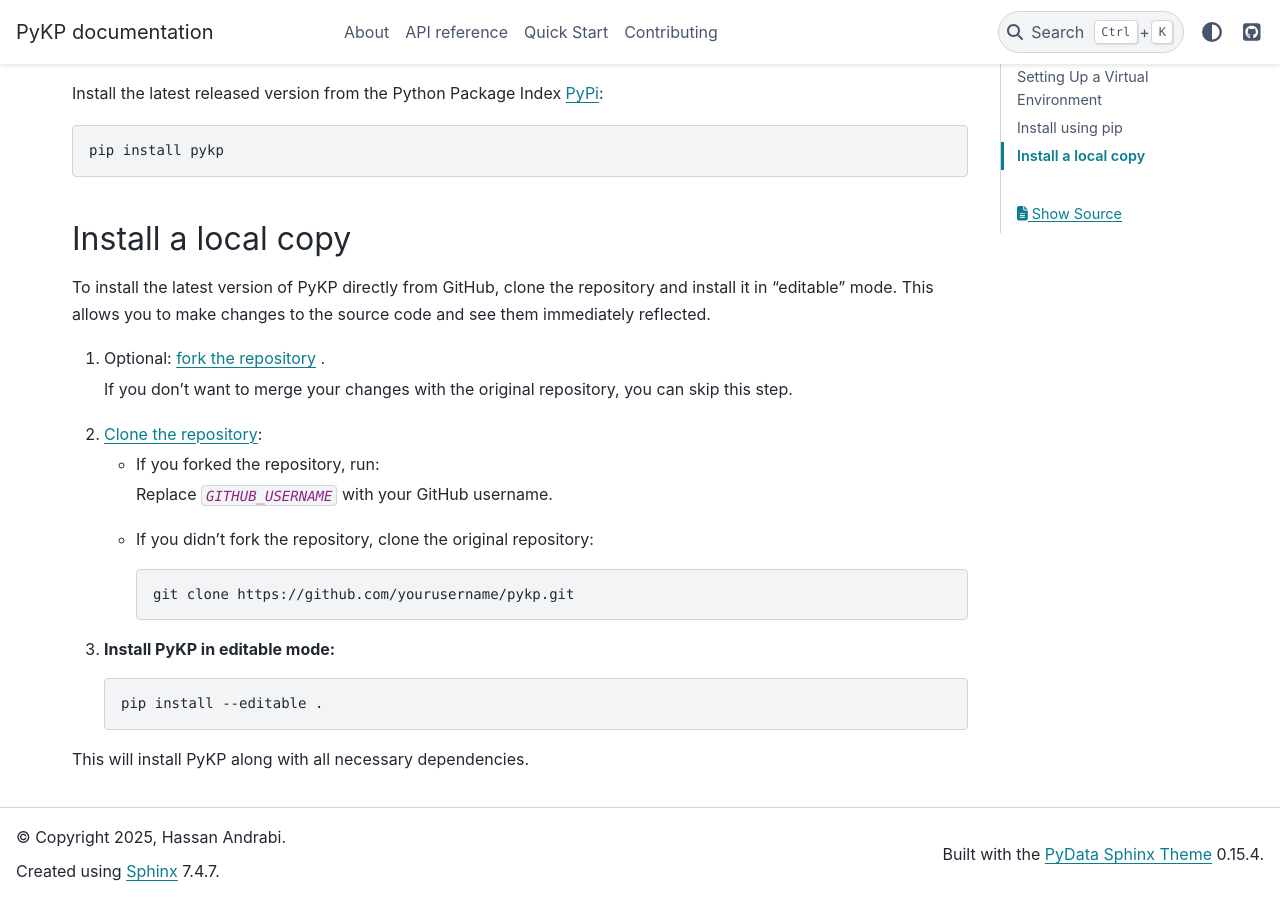
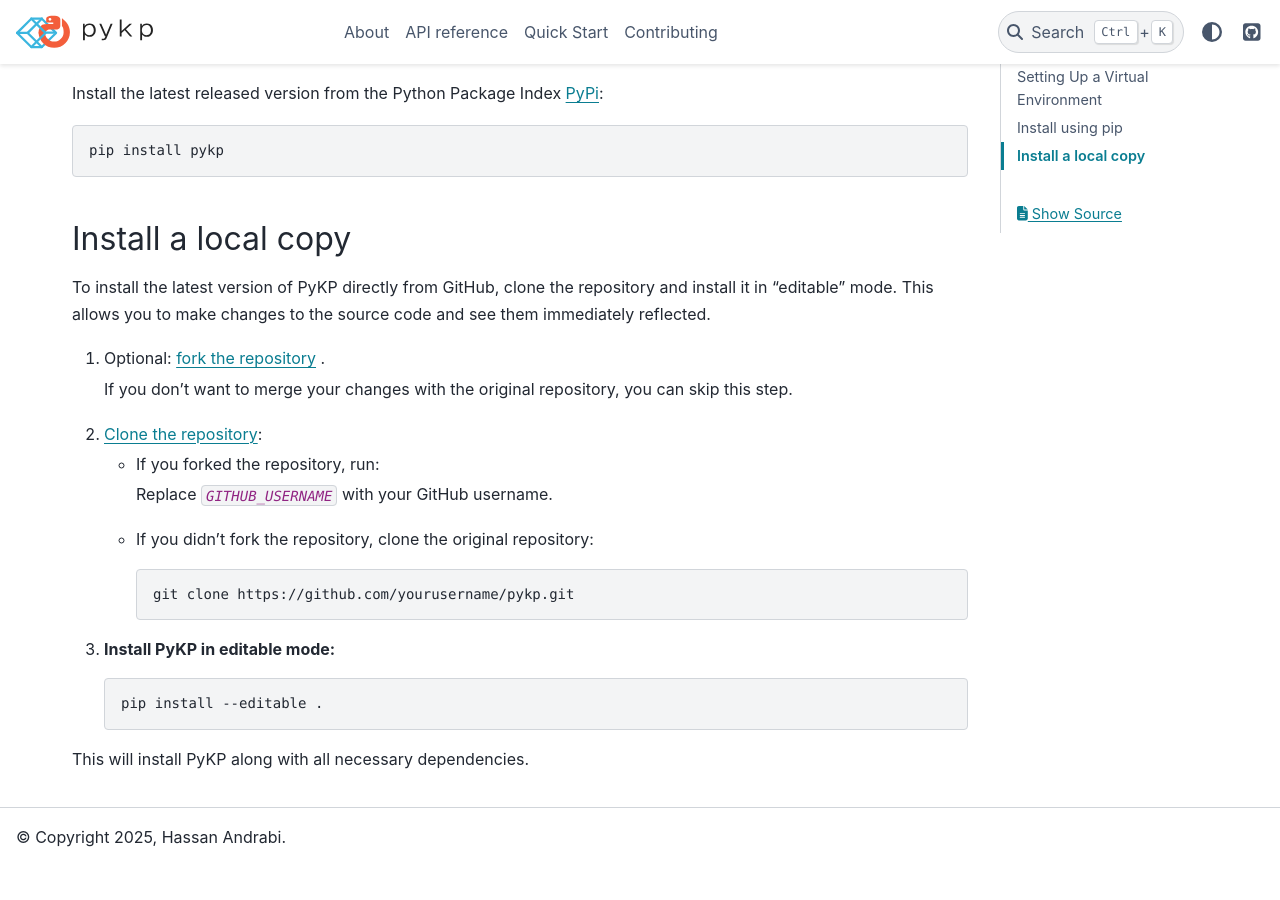
Before and after one commit to HRSAndrabi/pykp, a Sphinx documentation site: the page built from docs/source/installation/index.rst, in a window 1280 px wide and 900 px high, scrolled down 800 px. Built offline with Sphinx 7.4.7 and the PyData theme 0.15.4, drawn with Linux system fonts in a browser that asks for light colours; after the commit the page ends 1666 px from its top, so only the background shows below that.

Commit message:
docs: add logo.

```diff
--- a/docs/source/conf.py
+++ b/docs/source/conf.py
@@ -55,6 +55,7 @@
 html_permalinks_icon = Icons.permalinks_icon
 html_static_path = ["_static"]
 
+
 html_sidebars = {
   "index.html": [],
   "about/*": [],
@@ -66,4 +67,10 @@
 html_theme_options = {
   "header_links_before_dropdown": 4,
   "github_url": "https://github.com/HRSAndrabi/pykp",
+  "footer_start": ["copyright"],
+  "footer_end": [],
+	"logo": {
+	"image_light": "_static/logo-light.svg",
+	"image_dark": "_static/logo-dark.svg",
+},
 }
```
Also changed, not shown: docs/source/_static/logo-dark.svg (added), docs/source/_static/logo-light.svg (added).
